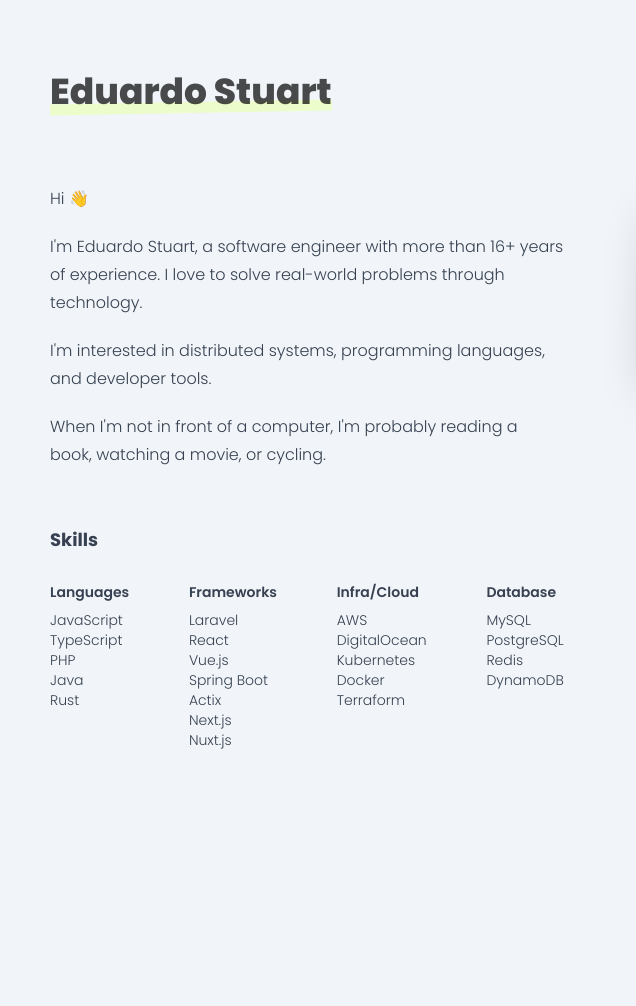
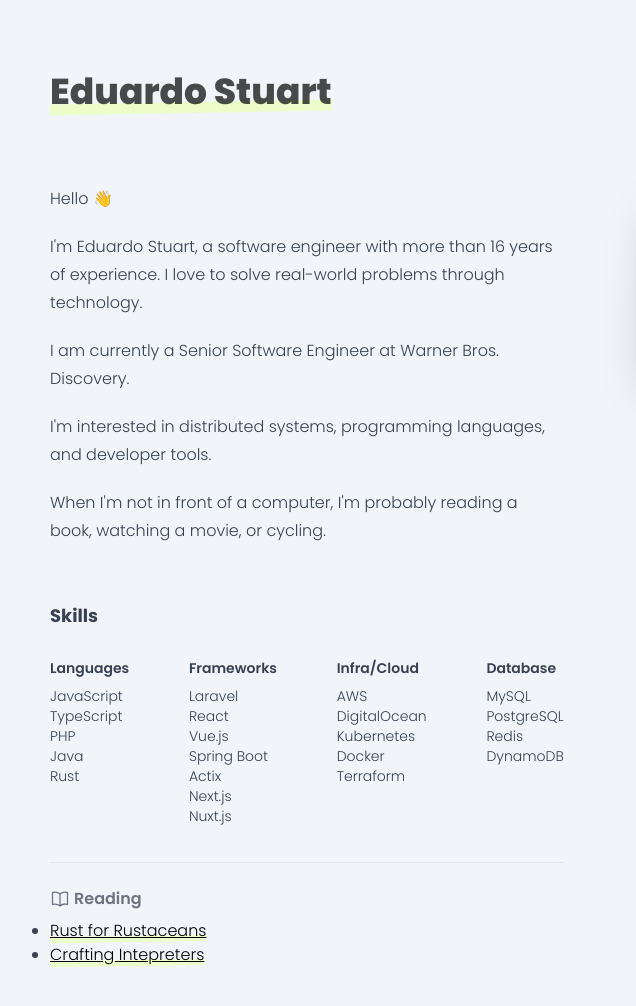
Before and after one commit to eduardostuart/eduardostuart.github.io, an Eleventy site: page src/about.njk in a window 1280 px wide. Shown: the full height of the page, 164-800 px from the left. Before the commit the page ends 887 px from the top, so only its background shows below. Built offline with nearby package versions, Linux system fonts and the light colour scheme; Eleventy itself is replaced by a stand-in of ours; files that its build step writes are made by us from their sources; what eleventy-plugin-youtube-embed would draw is missing.

Commit message:
include reading

```diff
--- /dev/null
+++ b/data/reading.json
@@ -0,0 +1,10 @@
+[
+  {
+    "name": "Rust for Rustaceans",
+    "link": "https://books.apple.com/nl/book/rust-for-rustaceans/id1568126357?l=en-GB"
+  },
+  {
+    "name": "Crafting Intepreters",
+    "link": "https://books.apple.com/nl/book/crafting-interpreters/id1578795812?l=en-GB"
+  }
+]
--- a/src/about.njk
+++ b/src/about.njk
@@ -10,8 +10,9 @@
     <div class="pt-14 w-full flex-wrap sm:flex-nowrap flex flex-row">
         <div class="w-full sm:w-[65%] sm:pr-10 sm:mb-0">
             <div class="prose dark:prose-invert border-b border-gray-100 pb-7 dark:border-white/20">
-                <p>Hi 👋</p>
-                <p>I'm Eduardo Stuart, a software engineer with more than 16+ years of experience. I love to solve real-world problems through technology.</p>
+                <p>Hello 👋</p>
+                <p>I'm Eduardo Stuart, a software engineer with more than 16 years of experience. I love to solve real-world problems through technology.</p>
+                <p>I am currently a Senior Software Engineer at Warner Bros. Discovery.</p>
                 <p class="mb-4">I'm interested in distributed systems, programming languages, and developer tools.</p>
                 <p>When I'm not in front of a computer, I'm probably reading a book, watching a movie, or cycling. </p>
             </div>
@@ -61,9 +62,12 @@
                         </ul>
                     </div>
                 </div>
-
+            </div>
+            <div class="border-t border-gray-20 dark:border-white/10 mt-7 py-4">
+                {% include "./includes/about-reading.njk" %}
             </div>
         </div>
+        <!-- sidebar -->
         <div class="w-full sm:w-[35%] sm:pl-10">
 
             <div class="relative hidden sm:block shadow-2xl rotate-2 overflow-hidden w-full rounded-lg mb-7">
--- /dev/null
+++ b/src/includes/about-reading.njk
@@ -0,0 +1,15 @@
+{% if about.reading %}
+    <h4 class="my-2 text-gray-500 dark:text-white/90 font-semibold text-md flex flex-row items-center">
+        <svg xmlns="http://www.w3.org/2000/svg" fill="none" viewBox="0 0 24 24" stroke-width="1.5" stroke="currentColor" class="w-5 h-5 flex-none mr-1">
+            <path stroke-linecap="round" stroke-linejoin="round" d="M12 6.042A8.967 8.967 0 006 3.75c-1.052 0-2.062.18-3 .512v14.25A8.987 8.987 0 016 18c2.305 0 4.408.867 6 2.292m0-14.25a8.966 8.966 0 016-2.292c1.052 0 2.062.18 3 .512v14.25A8.987 8.987 0 0018 18a8.967 8.967 0 00-6 2.292m0-14.25v14.25"/>
+        </svg>
+    Reading
+</h4>
+    <ul class="list-disc mb-7">
+        {% for book in about.reading %}
+            <li>
+                <a target="_blank" href="{{ book.link | url }}">{{ book.name }}</a>
+            </li>
+        {% endfor %}
+    </ul>
+{% endif %}
```
Also changed, not shown: .eleventy.js.
